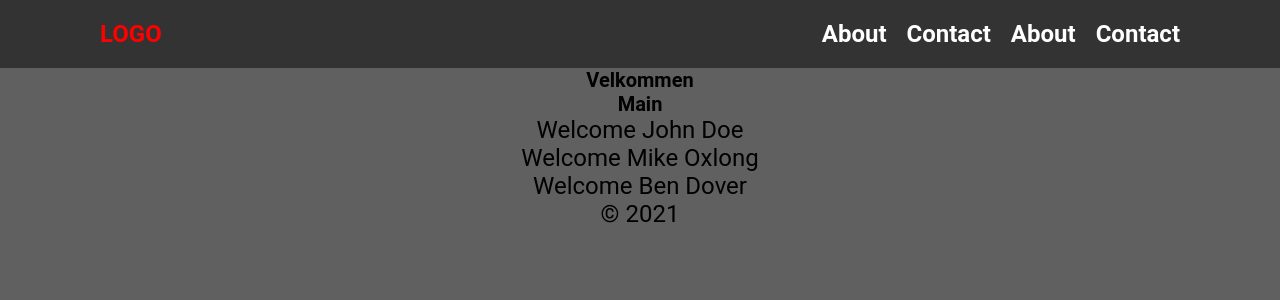
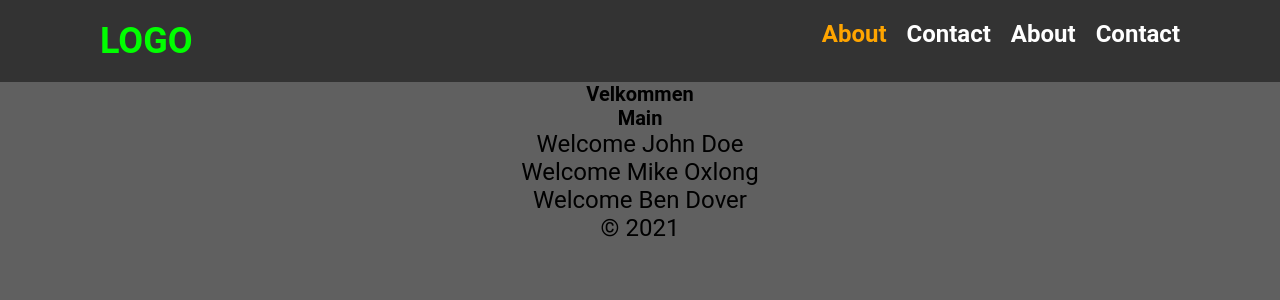
Before and after one commit to LukiDK/vite-project, a React (Vite) app: page / in a window 1280 px wide. Shown: the top 300 px of the page. Built offline with nearby package versions, Linux system fonts and the light colour scheme.

Commit message:
Created scss modules + added classname and styling in nav.jsx

```diff
--- a/src/App.scss
+++ b/src/App.scss
@@ -10,18 +10,17 @@ html {
 
 body {
   background-color: #606060;
-  font-family: 'Roboto', sans-serif;
+  font-family: "Roboto", sans-serif;
 }
 
 #root {
   margin: 0 auto;
   text-align: center;
-
-  p {
-    font-size: 2.4rem;
-  }
 }
 
+p {
+  font-size: 2.4rem;
+}
 .no-margin {
   margin: 0;
   padding: 0;
--- a/src/components/nav/nav.jsx
+++ b/src/components/nav/nav.jsx
@@ -1,16 +1,18 @@
-import "./nav.scss";
+import styles from "./nav.module.scss";
 
 export const Nav = () => {
   return (
     <nav>
       <ul>
         <li>
-          <a href="#" style={{ color: "red" }}>
+          <a href="#" className={styles.logo}>
             LOGO
           </a>
         </li>
         <li>
-          <a href="#about">About</a>
+          <a href="#about" style={{ color: "orange" }}>
+            About
+          </a>
         </li>
         <li>
           <a href="#contact">Contact</a>
--- a/src/components/nav/nav.scss
+++ b/src/components/nav/nav.module.scss
@@ -31,3 +31,10 @@ nav {
     }
   }
 }
+
+.logo {
+  font-size: 3.6rem;
+  color: lime;
+  font-weight: bold;
+  text-decoration: none;
+}
```
